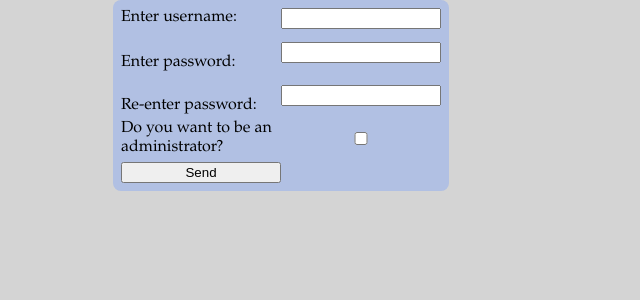
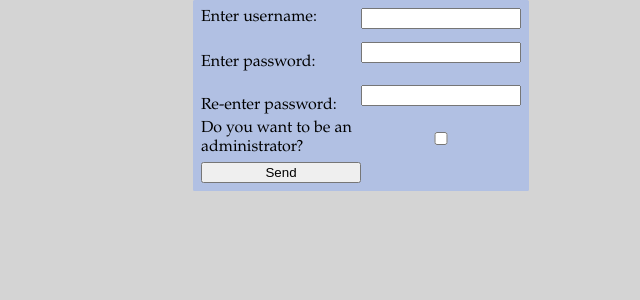
Before and after one commit to nikolaipaukkonen/HY-tsoha22_Kohdetietokanta, a Flask app: page /register in a window 1280 px wide. Shown: the top 300 px of the page, without its empty margins (159-799 px from the left). Run offline with Flask 2, Linux system fonts and the light colour scheme.

Commit message:
fix some css

```diff
--- a/static/styles/main.css
+++ b/static/styles/main.css
@@ -1,6 +1,6 @@
 body {
     margin: auto;
-    max-width: 50em;
+    max-width: 40em;
     font-family: Palatino, "Palatino Linotype", "Palatino LT STD", "Book Antiqua", Georgia, serif;
     background: #d4d4d4
 }
@@ -19,9 +19,9 @@ form {
     float: center;
     padding: .5em;
     background: #b1c0e3;
-    border-radius: .5em;
-    max-width: 20em;
-    display  : grid;
+    border-radius: .1em;
+    max-width: 40em;
+    display  : inline-grid;
     grid-template-columns: 10em 10em;
     grid-row-gap: .3em;
     margin-bottom: 2em;
@@ -39,7 +39,7 @@ form #button {
     border: none;
     text-align: center;
     width: 5em;
-    margin: auto 0 auto 5.5em;
+    margin: auto 0 auto 5.0em;
     background: gray;
 }
 
--- a/templates/comments.html
+++ b/templates/comments.html
@@ -151,11 +151,10 @@
   <i>Sent by </i>{{ comment[3] }}
   <i>at</i> {{ comment[2].strftime("%Y-%m-%d %H:%M:%S") }}
   {% if session.admin %}
-      <th><form action="/comment/{{ comment[0] }}/delete" method="POST">
+      <form action="/comment/{{ comment[0] }}/delete" method="POST">
         <input type="hidden" name="csrf_token" value="{{ session.csrf_token }}">
-        <button class="delete" type="submit">Delete comment</button>
+        <button class="delete" type="submit">Delete comment</button></form>
       {% else %}
-      <th></th>
       {% endif %}
   {% endfor %}
 
```
Also changed, not shown: templates/map.html (+1 -11 lines), README.md.
